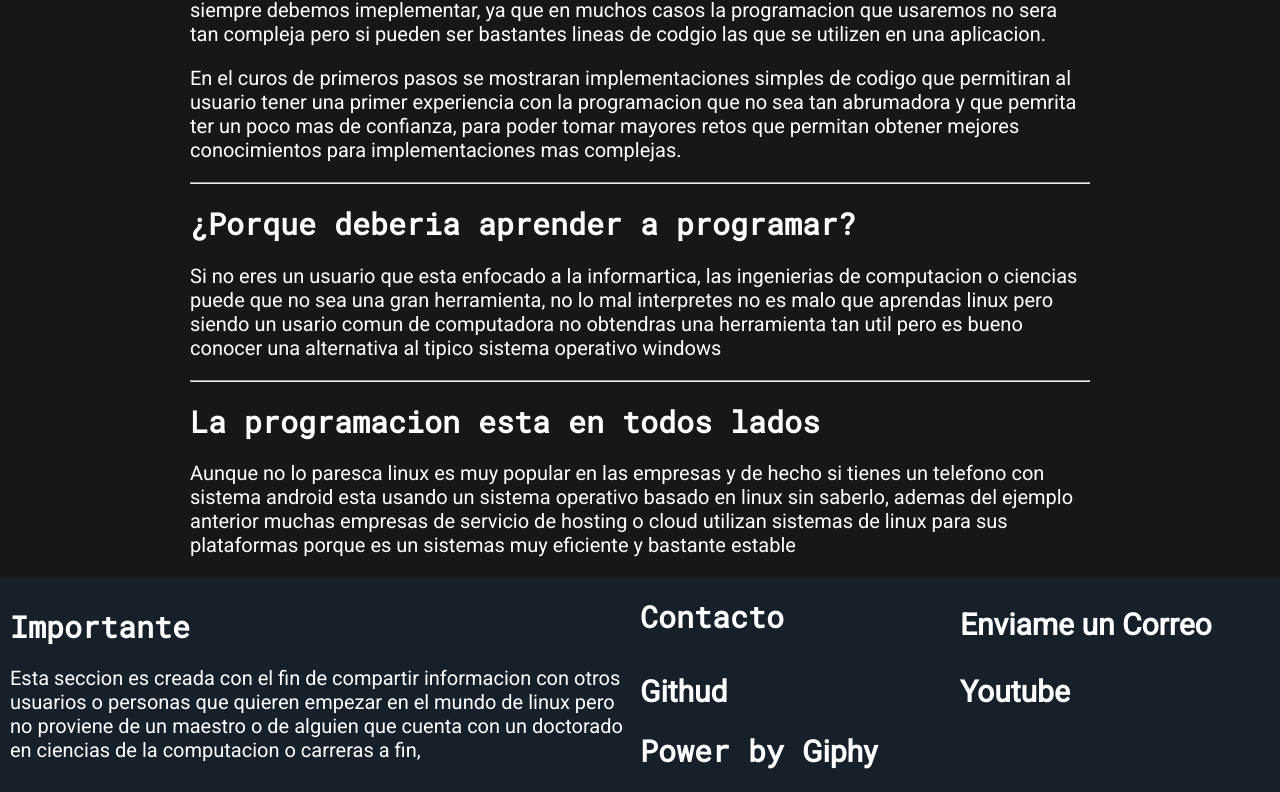
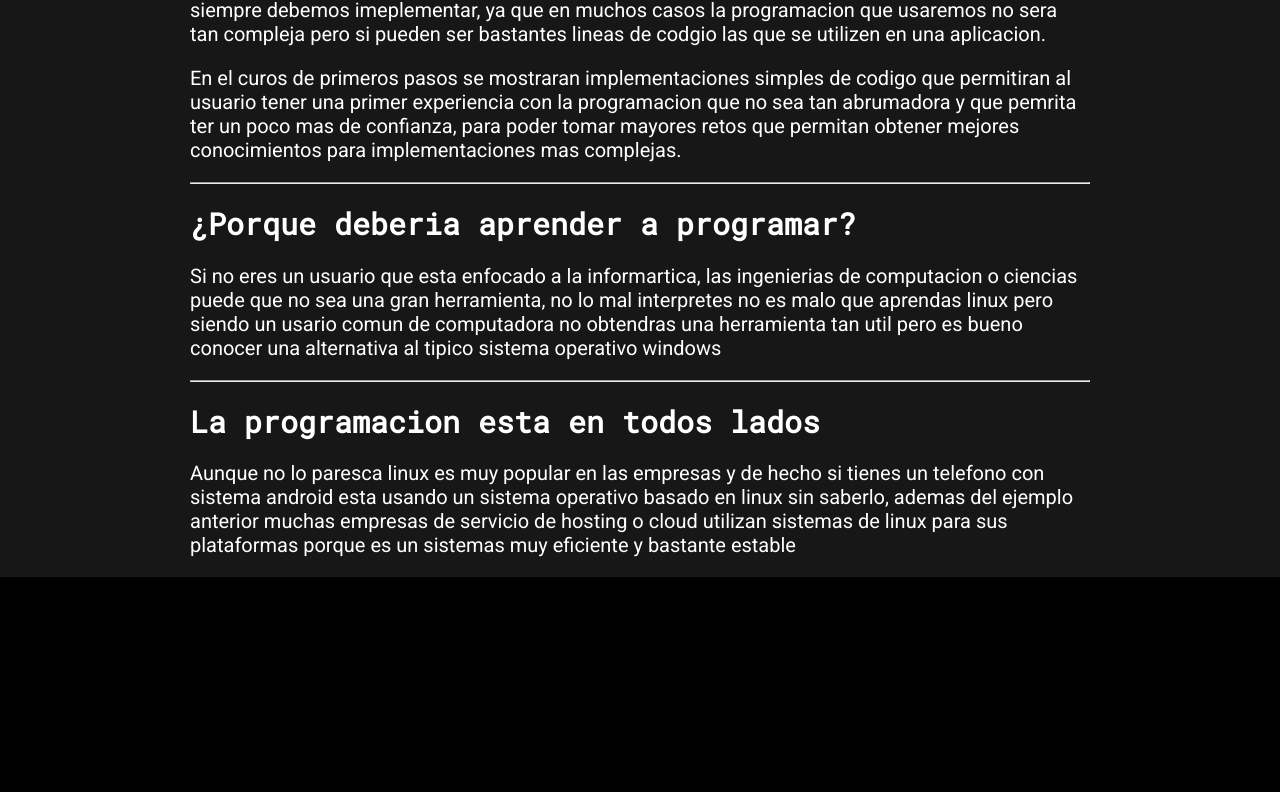
Before and after one commit to SteveBartmoss/steveapp, a React (Create React App) app: page /stevelabs in a window 1280 px wide. Shown: the part 1237-2029 px from the top of the page. After the commit the page ends 1814 px from the top, so only its background shows below. Built offline with nearby package versions, Linux system fonts and the light colour scheme.

Commit message:
remove the foothet because is new component now

```diff
--- a/src/stevelabs/components/labsAbout.jsx
+++ b/src/stevelabs/components/labsAbout.jsx
@@ -37,23 +37,6 @@ function LabsAbout() {
 
         </div>
 
-        <div className="gif-footer">
-            <div className="footer-item">
-                <h1 className="title1">Importante</h1>
-                <p className="Content">Esta seccion es creada con el fin de compartir informacion
-                    con otros usuarios o personas que quieren empezar en el mundo de linux pero
-                    no proviene de un maestro o de alguien que cuenta con un doctorado en ciencias
-                    de la computacion o carreras a fin,</p>
-            </div>
-            <div className="item-grid">
-                <h1 className="title1">Contacto</h1>
-                <p className="contacto">Enviame un <a className="contacto" href="mailto:stevechanvitas@gmail.com">Correo</a></p>
-                <a className="contacto" href="https://github.com/MarcoAntonioGuadalupeRivasGuzman">Githud</a>
-                <a className="contacto" href="https://www.youtube.com/@stevechambitas2782">Youtube</a>
-                <h1 className="title1">Power by <a className="contacto" href="https://giphy.com/">Giphy</a></h1>
-            </div>
-        </div>
-
     </>
     );
 }
```
